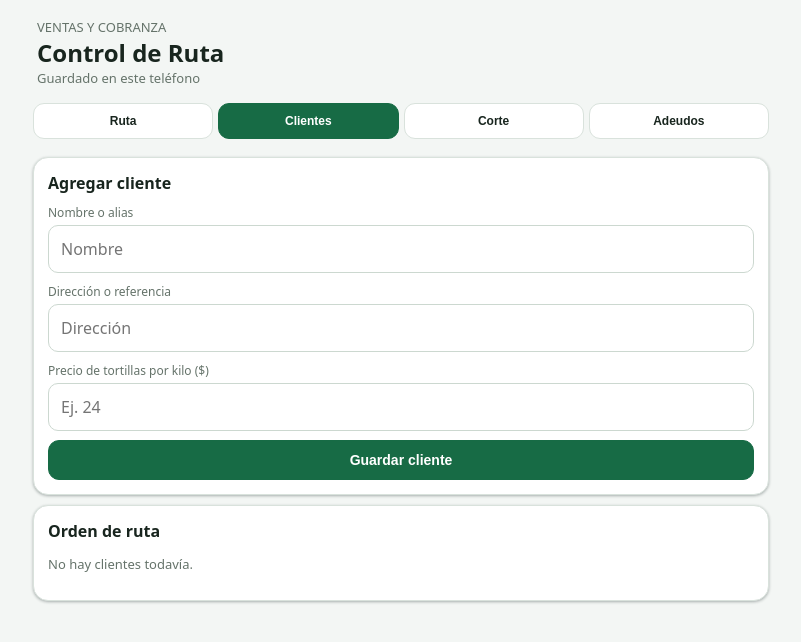
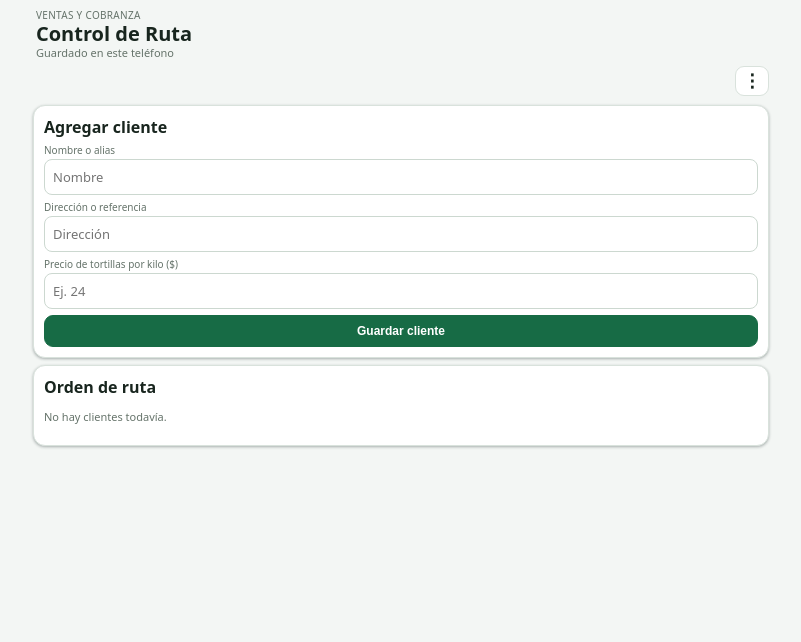
Before and after one commit to miguelbau929/control-de-ruta, a plain HTML site: page index.html in a window 1280 px wide. Both pictures are taken after a click on the button "Agregar clientes". Shown: the whole page, without its empty margins (239-1040 px from the left). Drawn offline with Linux system fonts and the light colour scheme.

Commit message:
Add files via upload

```diff
--- a/index.html
+++ b/index.html
@@ -10,9 +10,10 @@
 :root{font-family:system-ui,-apple-system,sans-serif;color:#18251e;background:#f3f6f4;--green:#176b45;--line:#d9e2dc;--muted:#65736a}
 *{box-sizing:border-box}body{margin:0;padding:env(safe-area-inset-top) 12px env(safe-area-inset-bottom);max-width:760px;margin-inline:auto}
 header{padding:18px 4px 8px}h1{font-size:24px;margin:0}.muted{color:var(--muted);font-size:13px}
-nav{display:flex;gap:5px;position:sticky;top:0;background:#f3f6f4;padding:8px 0;z-index:2}
+nav{position:relative;display:flex;justify-content:flex-end;padding:4px 0;z-index:5;background:#f3f6f4}
+.menu-panel{position:absolute;right:0;top:42px;min-width:150px;background:#fff;border:1px solid var(--line);border-radius:11px;padding:5px;box-shadow:0 5px 18px #1223;display:none}.menu-panel.open{display:grid;gap:4px}.menu-panel button{text-align:left;background:#fff}
 button{border:1px solid var(--line);background:white;color:#18251e;border-radius:11px;padding:11px;font-weight:650;font-size:14px}
-nav button{flex:1;padding:10px 3px;font-size:12px}button.active,.primary{background:var(--green);color:white;border-color:var(--green)}
+nav #menuBtn{width:38px;height:34px;padding:0;font-size:20px;line-height:1}button.active,.primary{background:var(--green);color:white;border-color:var(--green)}
 .panel{background:white;border:1px solid var(--line);border-radius:15px;padding:14px;margin:10px 0;box-shadow:0 1px 3px #1225}
 label{display:block;font-size:12px;color:var(--muted);margin:10px 0 4px}
 input,select{width:100%;padding:12px;border:1px solid #ccd8d0;border-radius:10px;font:inherit;background:white;color:#18251e}
@@ -23,11 +24,27 @@ input,select{width:100%;padding:12px;border:1px solid #ccd8d0;border-radius:10px
 table{border-collapse:collapse;width:100%;font-size:12px}td,th{text-align:left;padding:8px 5px;border-bottom:1px solid var(--line);vertical-align:top}th{color:var(--muted)}
 .small{font-size:12px}.right{text-align:right}.wide{width:100%;margin-top:9px}.danger{color:#a33b36}.pill{padding:4px 7px;border-radius:20px;background:#edf4ef;font-size:11px}
 @media(max-width:380px){.extra{grid-template-columns:1fr 1fr}.extra>div:first-child{grid-column:span 2}}
+
+/* Diseño compacto: reduce desplazamiento en teléfonos */
+header{padding:8px 3px 4px} header .muted:first-child{font-size:10px;letter-spacing:.3px} h1{font-size:20px;line-height:1.15} .muted{font-size:11px}
+nav{padding:2px 0} nav #menuBtn{width:34px;height:30px;font-size:18px}
+button{padding:8px 9px;font-size:12px;border-radius:9px}
+.panel{padding:10px;margin:7px 0;border-radius:12px}
+label{font-size:10px;margin:5px 0 2px}
+input,select{padding:8px;font-size:13px;border-radius:8px;min-height:36px}
+.row{gap:6px}.grid{gap:6px}
+.panel h2{font-size:19px;line-height:1.1}
+.big{font-size:13px;padding:10px 6px}
+.wide{margin-top:6px}
+.extra{gap:4px;margin:5px 0}.extra button{padding:7px 8px}
+.stat{padding:8px}.stat b{font-size:17px}
+td,th{padding:5px 3px}
+@media(max-width:430px){body{padding-left:8px;padding-right:8px}.panel{padding:9px;margin:6px 0}.extra{grid-template-columns:1.1fr .7fr .8fr auto}.extra label{font-size:9px}.extra input,.extra select{padding:6px;font-size:12px;min-height:33px}}
 </style>
 </head>
 <body>
 <header><div class="muted">VENTAS Y COBRANZA</div><h1>Control de Ruta</h1><div class="muted" id="saveState">Guardado en este teléfono</div></header>
-<nav><button class="active" data-tab="ruta">Ruta</button><button data-tab="clientes">Clientes</button><button data-tab="corte">Corte</button><button data-tab="adeudos">Adeudos</button></nav>
+<nav><button id="menuBtn" aria-label="Abrir menú">⋮</button><div id="menuPanel" class="menu-panel"><button data-tab="ruta">Ruta</button><button data-tab="clientes">Clientes</button><button data-tab="corte">Corte</button><button data-tab="adeudos">Adeudos</button></div></nav>
 <main id="app"></main>
 <script>
 const KEY='controlRutaPWA_v1';
@@ -44,7 +61,8 @@ const abonos=xs=>(xs||[]).filter(isAbono).reduce((s,x)=>s+n(x.price),0);
 const extrasVenta=xs=>(xs||[]).filter(x=>!isAbono(x)).reduce((s,x)=>s+n(x.qty)*n(x.price),0);
 const total=r=>n(r?.kg)*n(r?.price)+extrasVenta(r?.extras);
 function save(){localStorage.setItem(KEY,JSON.stringify(db));$('#saveState').textContent='Guardado ✓'}
-function changeTab(t){tab=t;document.querySelectorAll('[data-tab]').forEach(b=>b.classList.toggle('active',b.dataset.tab===t));render()}
+function changeTab(t){tab=t;$('#menuPanel').classList.remove('open');render()}
+$('#menuBtn').onclick=()=>$('#menuPanel').classList.toggle('open');
 document.querySelectorAll('[data-tab]').forEach(b=>b.onclick=()=>changeTab(b.dataset.tab));
 function render(){if(tab==='ruta')route();if(tab==='clientes')clients();if(tab==='corte')cut();if(tab==='adeudos')debts()}
 function options(){return db.clients.map(c=>`<option value="${c.id}">${esc(c.name)}</option>`).join('')}
@@ -55,11 +73,12 @@ function route(){
  <div class="row"><div><label>Fecha de jornada</label><input id="date" type="date" value="${db.date}"></div><button id="today" style="margin-top:25px">Ir a hoy</button></div>
  <section class="panel"><div class="row"><span class="muted">CLIENTE ${idx+1} DE ${db.clients.length}</span><span class="muted right">Adeudo: ${money(bal(c.id))}</span></div><h2 style="margin:5px 0">${esc(c.name)}</h2><div class="muted">${esc(c.address||'Sin dirección')}</div><div class="row" style="margin-top:12px"><button id="prev">← Anterior</button><button id="next">Siguiente →</button></div></section>
  <section class="panel"><b>Tortillas</b><div class="grid"><div><label>Cantidad (kg)</label><input id="kg" type="number" min="0" step=".01" value="${r.kg||''}"></div><div><label>Precio por kilo ($)</label><input id="price" type="number" min="0" step=".01" value="${r.price??c.price}"></div></div><p class="muted right">Importe: <b id="tort">${money(n(r.kg)*n(r.price??c.price))}</b></p></section>
- <section class="panel"><div class="row"><b>Extras</b><span class="muted right">Cantidad × precio</span></div><div id="extras"></div><button id="addExtra" class="wide">＋ Agregar extra</button><p class="muted right">Extras de venta: <b id="extraSum">${money(extrasVenta(r.extras))}</b></p><p class="muted right">Abono a adeudo: <b id="abonoSum">${money(abonos(r.extras))}</b></p></section>
+ <section class="panel"><div class="row"><div><b>Extras</b><span class="muted"> · <span id="extraSum">${money(extrasVenta(r.extras))}</span></span></div><button id="extraMenu" aria-label="Mostrar extras" style="flex:0 0 34px;padding:5px">⋮</button></div><div id="extraDetails" hidden><div id="extras"></div><button id="addExtra" class="wide">＋ Agregar extra</button><p class="muted right">Abono a adeudo: <b id="abonoSum">${money(abonos(r.extras))}</b></p></div></section>
  <section class="panel"><div class="row"><span class="muted">TOTAL DE LA VENTA</span><b id="grand" style="font-size:24px">${money(total(r))}</b></div><p class="muted small">Los abonos reducen el adeudo y se cuentan aparte de las ventas.</p><div class="row"><button class="big paid" id="paid">SÍ PAGÓ</button><button class="big unpaid" id="unpaid">NO PAGÓ</button></div><p id="status" class="muted right">${r.status==='paid'?'Pagado':r.status==='unpaid'?'Pendiente':'Selecciona el pago'}</p><button class="primary wide" id="saveNext">GUARDAR Y SIGUIENTE →</button><button class="wide" id="skip">Sin entrega / saltar cliente</button></section>`;
  $('#date').onchange=e=>{db.date=e.target.value||today();idx=0;save();route()};$('#today').onclick=()=>{db.date=today();idx=0;save();route()};
  $('#prev').onclick=()=>{idx=Math.max(0,idx-1);route()};$('#next').onclick=()=>{idx=Math.min(db.clients.length-1,idx+1);route()};
  function totals(){let t=n($('#kg').value)*n($('#price').value);$('#tort').textContent=money(t);$('#extraSum').textContent=money(extrasVenta(extras));$('#abonoSum').textContent=money(abonos(extras));$('#grand').textContent=money(t+extrasVenta(extras))}
+ $('#extraMenu').onclick=()=>$('#extraDetails').hidden=!$('#extraDetails').hidden;
  $('#kg').oninput=$('#price').oninput=totals;
  function drawExtras(){let host=$('#extras');host.innerHTML=extras.map((x,i)=>`<div class="extra"><div><label>Concepto</label><select data-i="${i}" data-f="type"><option ${x.type==='Masa'?'selected':''}>Masa</option><option ${x.type==='Totopos'?'selected':''}>Totopos</option><option ${x.type==='Desperdicio'?'selected':''}>Desperdicio</option><option ${isAbono(x)?'selected':''}>Abono a adeudo</option></select></div><div><label>${isAbono(x)?'Importe':'Cantidad'}</label><input data-i="${i}" data-f="${isAbono(x)?'price':'qty'}" type="number" min="0" step=".01" value="${isAbono(x)?(x.price||''):(x.qty??'')}"></div><div><label>${isAbono(x)?'—':'Precio'}</label>${isAbono(x)?'<div class="muted small" style="padding:12px 0">Un importe</div>':`<input data-i="${i}" data-f="price" type="number" min="0" step=".01" value="${x.price??''}">`}</div><button data-del="${i}">×</button></div>`).join('')||'<p class="muted small">Todavía no hay extras.</p>';
  host.querySelectorAll('[data-i]').forEach(el=>el.oninput=el.onchange=()=>{let i=+el.dataset.i,f=el.dataset.f;if(f==='type'){extras[i].type=el.value;extras[i].qty=1;drawExtras()}else extras[i][f]=n(el.value);totals()});
```
